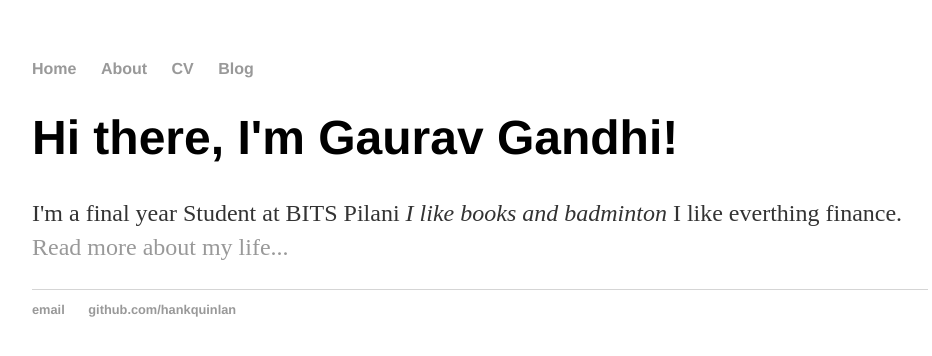
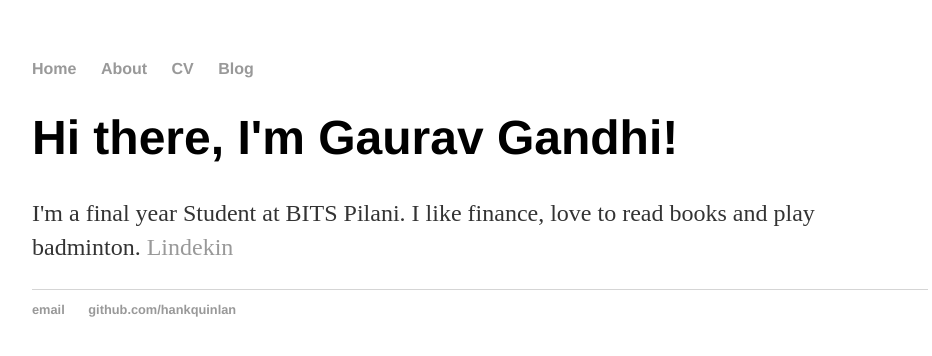
Before and after one commit to Gg1998/gg1998.github.io, a Jekyll site: the page built from index.html, in a window 1280 px wide. Shown: the top 356 px of the page, without its empty margins (160-1092 px from the left). Built offline with Jekyll 4.4.1, drawn with Linux system fonts in a browser that asks for light colours.

Commit message:
Update index.html

```diff
--- a/index.html
+++ b/index.html
@@ -4,5 +4,6 @@ title: Gaurav Gandhi, Final Year Student
 ---
 <div class="blurb">
 	<h1>Hi there, I'm Gaurav Gandhi!</h1>
-	<p>I'm a final year Student at BITS Pilani <em> I like books and badminton </em> I like everthing finance. <a href="/about">Read more about my life...</a></p>
+	<p>I'm a final year Student at BITS Pilani. I like finance, love to read books and play badminton. <a href="https://www.linkedin.com/in/gaurav1998/">Lindekin</a>
+	</p>
 </div><!-- /.blurb -->
```
